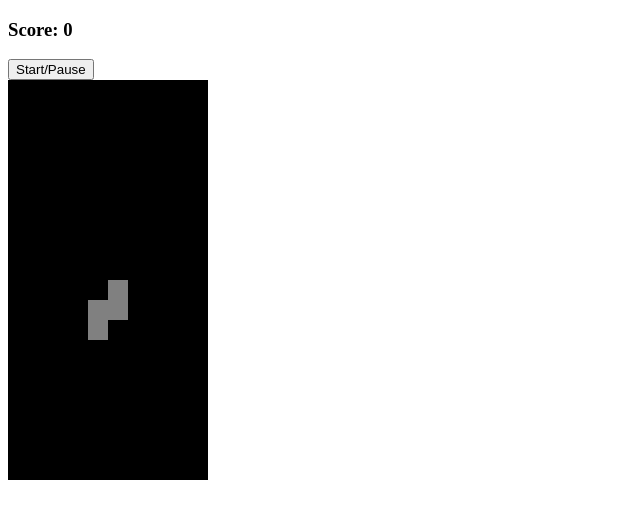
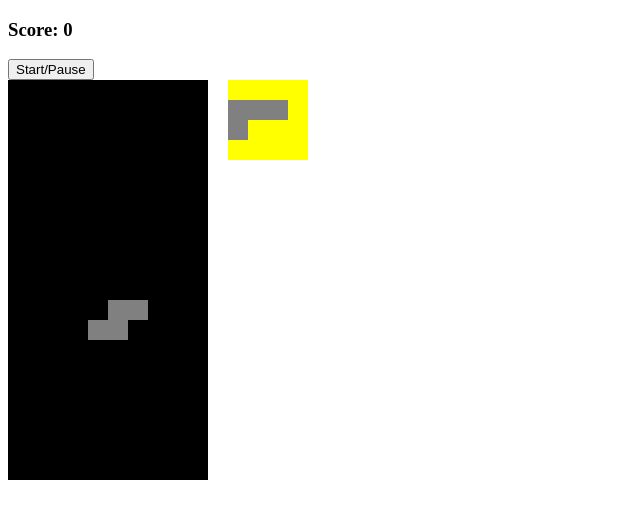
Before and after one commit to foobar-git/tetrolino-prototype-js, a plain HTML site: page index.html in a window 1280 px wide. Shown: the whole page, without its empty margins (0-640 px from the left). Drawn offline with Linux system fonts and the light colour scheme.

Commit message:
Tetrolino v0.3.1 alpha feat: next tetrolino preview box fix: i-tetrolino bug when rotating refactor: some refactoring and cleaning up

```diff
--- a/app.js
+++ b/app.js
@@ -1,71 +1,68 @@
 document.addEventListener('DOMContentLoaded', () => {
+    gameTetrolino();
+})
 
+function gameTetrolino() {
     /////////////////////////////////////////////////////////////////////////////////
-    // VARIABLES
+    // FUNCTIONS
 
     // Tetrolinoes
+    function initTetrolinos(width) {
         const l_tetrolino_inv = [
-        //[2 * width + 0, 0 * width + 1, 1 * width + 1, 2 * width + 1]
-        [20, 01, 11, 21],
-        [10, 20, 21, 22],
-        [01, 11, 21, 02],
-        [10, 11, 12, 22]
+            //[20, 01, 11, 21],
+            [2 * width + 0, 0 * width + 1, 1 * width + 1, 2 * width + 1],
+            //[10, 20, 21, 22],
+            [1 * width + 0, 2 * width + 0, 2 * width + 1, 2 * width + 2],
+            //[01, 11, 21, 02],
+            [0 * width + 1, 1 * width + 1, 2 * width + 1, 0 * width + 2],
+            //[10, 11, 12, 22]
+            [1 * width + 0, 1 * width + 1, 1 * width + 2, 2 * width + 2]
         ];
 
         const l_tetrolino = [
-        [00, 10, 20, 21],
-        [10, 20, 11, 12],
-        [00, 01, 11, 21],
-        [20, 21, 12, 22]
+            [0 * width + 0, 1 * width + 0, 2 * width + 0, 2 * width + 1],
+            [1 * width + 0, 2 * width + 0, 1 * width + 1, 1 * width + 2],
+            [0 * width + 0, 0 * width + 1, 1 * width + 1, 2 * width + 1],
+            [2 * width + 0, 2 * width + 1, 1 * width + 2, 2 * width + 2]
         ];
 
         const z_tetrolino_inv = [
-        [20, 11, 21, 12],
-        [00, 10, 11, 21],
-        [20, 11, 21, 12],
-        [00, 10, 11, 21]
+            [2 * width + 0, 1 * width + 1, 2 * width + 1, 1 * width + 2],
+            [0 * width + 0, 1 * width + 0, 1 * width + 1, 2 * width + 1],
+            [2 * width + 0, 1 * width + 1, 2 * width + 1, 1 * width + 2],
+            [0 * width + 0, 1 * width + 0, 1 * width + 1, 2 * width + 1]
         ];
 
         const z_tetrolino = [
-        [10, 11, 21, 22],
-        [10, 20, 11, 01],
-        [10, 11, 21, 22],
-        [10, 20, 11, 01]
+            [1 * width + 0, 1 * width + 1, 2 * width + 1, 2 * width + 2],
+            [1 * width + 0, 2 * width + 0, 1 * width + 1, 0 * width + 1],
+            [1 * width + 0, 1 * width + 1, 2 * width + 1, 2 * width + 2],
+            [1 * width + 0, 2 * width + 0, 1 * width + 1, 0 * width + 1]
         ];
 
         const t_tetrolino = [
-        [10, 11, 21, 12],
-        [10, 01, 11, 21],
-        [10, 01, 11, 12],
-        [01, 11, 21, 12]
+            [1 * width + 0, 1 * width + 1, 2 * width + 1, 1 * width + 2],
+            [1 * width + 0, 0 * width + 1, 1 * width + 1, 2 * width + 1],
+            [1 * width + 0, 0 * width + 1, 1 * width + 1, 1 * width + 2],
+            [0 * width + 1, 1 * width + 1, 2 * width + 1, 1 * width + 2]
         ];
 
         const o_tetrolino = [
-        [00, 10, 01, 11],
-        [00, 10, 01, 11],
-        [00, 10, 01, 11],
-        [00, 10, 01, 11]
+            [0 * width + 0, 1 * width + 0, 0 * width + 1, 1 * width + 1],
+            [0 * width + 0, 1 * width + 0, 0 * width + 1, 1 * width + 1],
+            [0 * width + 0, 1 * width + 0, 0 * width + 1, 1 * width + 1],
+            [0 * width + 0, 1 * width + 0, 0 * width + 1, 1 * width + 1]
         ];
 
         const i_tetrolino = [
-        [01, 11, 21, 31, 41],
-        [10, 11, 12, 13, 14],
-        [01, 11, 21, 31, 41],
-        [10, 11, 12, 13, 14]
+            [0 * width + 1, 1 * width + 1, 2 * width + 1, 3 * width + 1],
+            [1 * width + 0, 1 * width + 1, 1 * width + 2, 1 * width + 3],
+            [0 * width + 1, 1 * width + 1, 2 * width + 1, 3 * width + 1],
+            [1 * width + 0, 1 * width + 1, 1 * width + 2, 1 * width + 3]
         ];
 
-    const tetrolinoes = [l_tetrolino, l_tetrolino_inv, z_tetrolino, z_tetrolino_inv, t_tetrolino, o_tetrolino, i_tetrolino];
-
-    let startingPosition;
-    let currentPosition;
-    let randomTetrolino;
-    let selectedTetrolino;
-    let randomRotation;
-    let currentRotation;
-    let currentTetrolino;
-
-    /////////////////////////////////////////////////////////////////////////////////
-    // FUNCTIONS
+        return [l_tetrolino, l_tetrolino_inv, z_tetrolino, z_tetrolino_inv, t_tetrolino, o_tetrolino, i_tetrolino];
+    }
 
     // set up the grid
     function setUpGrid(n) {
@@ -81,26 +78,68 @@ document.addEventListener('DOMContentLoaded', () => {
         }
     }
 
-    // draw the first rotation
+    function isAtRight() {
+        return currentTetrolino.some(index => (currentPosition + index + 1) % width_squareGrid === 0)
+    }
+
+    function isAtLeft() {
+        return currentTetrolino.some(index => (currentPosition + index) % width_squareGrid === 0)
+    }
+
+    function checkRotatedPosition(P) {
+        P = P || currentPosition                    // get current position and check if the piece is near the left side
+        if ((P + 1) % width_squareGrid < 4) {       // add 1 because the position index can be 1 less than where the block is (with how they are indexed)
+            if (isAtRight()) {                      // use actual position to check if it's flipped over to right side
+                currentPosition += 1                // if so, add one to wrap it back around
+                checkRotatedPosition(P)             // check again;  pass position from start, since long block might need to move more
+            }
+        }
+        else if (P % width_squareGrid > 5) {
+            if (isAtLeft()) {
+                currentPosition -= 1
+                checkRotatedPosition(P)
+            }
+        }
+    }
+
+    // draw the tetrolino
     function draw() {
         currentTetrolino.forEach(index => {
-            squaresFromGrid[currentPosition + index].classList.add('tetrolinoCSS');
+            squaresGrid[currentPosition + index].classList.add('tetrolinoCSS');
         })
     }
 
     // undraw the tetrolino
     function undraw() {
         currentTetrolino.forEach(index => {
-            squaresFromGrid[currentPosition + index].classList.remove('tetrolinoCSS')
+            squaresGrid[currentPosition + index].classList.remove('tetrolinoCSS');
         })
     }
 
-    // move tetrolino down function
+    function drawUI() {
+        //draw score ...
+    }
+
+    function displayNextTetrolino() {
+        //remove any trace of a tetromino form the entire grid
+        squares_previewGrid.forEach(square => {
+            square.classList.remove('tetrolinoCSS')
+            //square.style.backgroundColor = ''
+        })
+        let selectedPreviewTetrolino = previewTetrolinos[nextRandomTetrolino];
+        let currentPreview = selectedPreviewTetrolino[nextRandomRotation];
+        currentPreview.forEach( index => {
+            squares_previewGrid[index_previewGrid + index].classList.add('tetrolinoCSS')
+            //displaySquares[displayIndex + index].style.backgroundColor = colors[nextRandom]
+        })
+    }
+
+    // move tetrolino down
     function advanceTetrolinoDownward() {
         // enabling "last second change"
-        if (!currentTetrolino.some(index => squaresFromGrid[currentPosition + index + width].classList.contains('solid'))) {
+        if (!currentTetrolino.some(index => squaresGrid[currentPosition + index + width_squareGrid].classList.contains('solid'))) {
             undraw();
-            currentPosition += width;
+            currentPosition += width_squareGrid;
             draw();
         } else {
             solidify();
@@ -109,44 +148,52 @@ document.addEventListener('DOMContentLoaded', () => {
 
     function selectRandomTetrolino() {
         // randomly select a tetrolino
-        randomTetrolino = Math.floor(Math.random() * tetrolinoes.length);
+        randomTetrolino = nextRandomTetrolino;
+        nextRandomTetrolino = Math.floor(Math.random() * tetrolinoes.length);
         selectedTetrolino = tetrolinoes[randomTetrolino];
 
         // randomly apply a rotation
-        randomRotation = Math.floor(Math.random() * selectedTetrolino.length);
+        randomRotation = nextRandomRotation;
+        nextRandomRotation = Math.floor(Math.random() * selectedTetrolino.length);
         currentRotation = randomRotation;
         currentTetrolino = selectedTetrolino[currentRotation];
     }
 
     // solidify the tetrolino into place
     function solidify() {
-        if (currentTetrolino.some(index => squaresFromGrid[currentPosition + index + width].classList.contains('solid'))) {
-            currentTetrolino.forEach(index => squaresFromGrid[currentPosition + index].classList.add('solid'));
+        if (currentTetrolino.some(index => squaresGrid[currentPosition + index + width_squareGrid].classList.contains('solid'))) {
+            currentTetrolino.forEach(index => squaresGrid[currentPosition + index].classList.add('solid'));
             selectRandomTetrolino();
-            currentPosition = startingPosition;
+            currentPosition = startingPosition;     // set the new tetrolino at the top
             draw();
+            displayNextTetrolino();
         }
     }
+
+    /////////////////////////////////////////////////////////////////////////////////
+    // FUNCTIONS - USER INPUT
 
     // assign functions to key codes
     function getUserInput(e) {
         if (e.keyCode === 37) {         // left arrow
-            moveLeft()
+            moveLeft();
         } else if (e.keyCode === 39) {  // right arrow
-            moveRight()
+            moveRight();
         } else if (e.keyCode === 38) {  // up arrow
-            rotate()
+            rotate();
         } else if (e.keyCode === 40) {  // down arrow
-            moveDown()
+            moveDown();
         }
     }
 
     // move tetrolino left until edge of screen
     function moveLeft() {
         undraw();
-        const isAtLeftEdge = currentTetrolino.some(index => (currentPosition + index) % width === 0);
-        if (!isAtLeftEdge) currentPosition -= 1;
-        if (currentTetrolino.some(index => squaresFromGrid[currentPosition + index].classList.contains('solid'))) {
+        const isAtLeftEdge = currentTetrolino.some(index => (currentPosition + index) % width_squareGrid === 0);
+        if (!isAtLeftEdge) {
+            currentPosition -= 1;
+        }
+        if (currentTetrolino.some(index => squaresGrid[currentPosition + index].classList.contains('solid'))) {
             currentPosition += 1;
         }
         draw();
@@ -155,9 +202,11 @@ document.addEventListener('DOMContentLoaded', () => {
     // move tetrolino right until edge of screen
     function moveRight() {
         undraw();
-        const isAtRightEdge = currentTetrolino.some(index => (currentPosition + index) % width === width - 1);
-        if (!isAtRightEdge) currentPosition += 1;
-        if (currentTetrolino.some(index => squaresFromGrid[currentPosition + index].classList.contains('solid'))) {
+        const isAtRightEdge = currentTetrolino.some(index => (currentPosition + index) % width_squareGrid === width_squareGrid - 1);
+        if (!isAtRightEdge) {
+            currentPosition += 1;
+        }
+        if (currentTetrolino.some(index => squaresGrid[currentPosition + index].classList.contains('solid'))) {
             currentPosition -= 1;
         }
         draw();
@@ -171,43 +220,77 @@ document.addEventListener('DOMContentLoaded', () => {
     // rotate the tetrolino
     function rotate() {
         undraw();
-        currentRotation++;          // advance to the next rotation
+        currentRotation++;              // advance to the next rotation
         if (currentRotation === currentTetrolino.length) {
-            currentRotation = 0;    // reset index to zero (first rotation)
+            currentRotation = 0;        // reset index to zero (first rotation)
         }
         currentTetrolino = selectedTetrolino[currentRotation];
+        checkRotatedPosition()
         draw();
     }
 
-    // main game loop
+    /////////////////////////////////////////////////////////////////////////////////
+    // MAIN GAME LOOP
     function mainGameLoop() {
         advanceTetrolinoDownward();
+        drawUI();
     }
 
+    function pauseGame(b, t) {
+        if (b) clearInterval();
+        else setInterval(mainGameLoop, t);
+    }
+
+    /*function startOrPauseGame() {
+        gamePaused = !gamePaused;
+        pauseGame(gamePaused, timer);
+    }*/
+
     ///////////////////////////////////////////////////////////////////////////////
-    // INITIALIZING VARIABLES AND FUNCTIONS
+    // INITIALIZING VARIABLES
+
+    let tetrolinoes;
+    let previewTetrolinos;
+    let startingPosition;
+    let currentPosition;
+    let randomTetrolino;
+    let nextRandomTetrolino;
+    let selectedTetrolino;
+    let randomRotation;
+    let nextRandomRotation;
+    let currentRotation;
+    let currentTetrolino;
+    let gamePaused;
+    const width_squareGrid = 10;
+    const width_squarePreviewGrid = 4;
 
     // init grid
     const grid = document.querySelector('.grid');
     setUpGrid(200);
-    let squaresFromGrid = Array.from(document.querySelectorAll('.grid div'));
+    const squaresGrid = Array.from(document.querySelectorAll('.grid div'));
+    tetrolinoes = initTetrolinos(width_squareGrid);
+    previewTetrolinos = initTetrolinos(width_squarePreviewGrid);
 
-    // ui
+    // init ui
+    const squares_previewGrid = document.querySelectorAll('.minigrid div')
+    const index_previewGrid = 0
     const scoreDisplay = document.querySelector('#score');
-    const startButton = document.querySelector('#start-button');
-    const width = 10
+    const startPauseButton = document.querySelector('#start-pause-button');
 
     // adding listeners
-    document.addEventListener('keyup', getUserInput)
+    document.addEventListener('keydown', getUserInput)
 
     // set starting position
     startingPosition = 4;
     currentPosition = startingPosition;
+    nextRandomTetrolino = Math.floor(Math.random() * tetrolinoes.length);
+    nextRandomRotation = 0;
     selectRandomTetrolino();
+    displayNextTetrolino();
 
-    // set time interval to one second
+    gamePaused = false;
+    // set time interval (1000 = 1 second)
     let timer = 500;
-    // run game loop
-    setInterval(mainGameLoop, timer);
-
-})
+    // run game loop at startup
+    pauseGame(false, timer);
+}
--- a/index.html
+++ b/index.html
@@ -4,14 +4,35 @@
         <meta charset="utf-8" name="viewport" content="width=device-width, initial-scale=1">
         <link rel="stylesheet" href="style.css">
         <script src="app.js" charset="utf-8"></script>
-        <title>Basic Tetris</title>
+        <title>Tetrolino</title>
     </head>
     <body>
+        <h3>Score: <span id="score">0</span></h3>
+        <button id="start-pause-button" onclick="startOrPauseGame()">Start/Pause</button>
 
-        <h3>Score: <span id="score">0</span></h3>
-        <button id="start-button">Start/Pause</button>
+        <div class="container">
+            <div class="grid">
+            </div>
 
-        <div class="grid">
+            <div class="minigrid">
+                <div></div>
+                <div></div>
+                <div></div>
+                <div></div>
+                <div></div>
+                <div></div>
+                <div></div>
+                <div></div>
+                <div></div>
+                <div></div>
+                <div></div>
+                <div></div>
+                <div></div>
+                <div></div>
+                <div></div>
+                <div></div>
+            </div>
         </div>
+
     </body>
 </html>
--- a/style.css
+++ b/style.css
@@ -1,3 +1,7 @@
+.container {
+    display: flex;
+}
+
 .grid {
     width: 200px;
     height: 400px;
@@ -12,6 +16,20 @@
     /*background-color: green;*/
 }
 
+.minigrid {
+    margin-left: 20px;
+    width: 80px;
+    height: 80px;
+    display: flex;
+    flex-wrap: wrap;
+    background-color: yellow;
+}
+
+.minigrid div {
+    height: 20px;
+    width: 20px;
+}
+
 .tetrolinoCSS {
     background-color: grey;
 }
```
Lines whose indentation alone changed are shown as unchanged.
